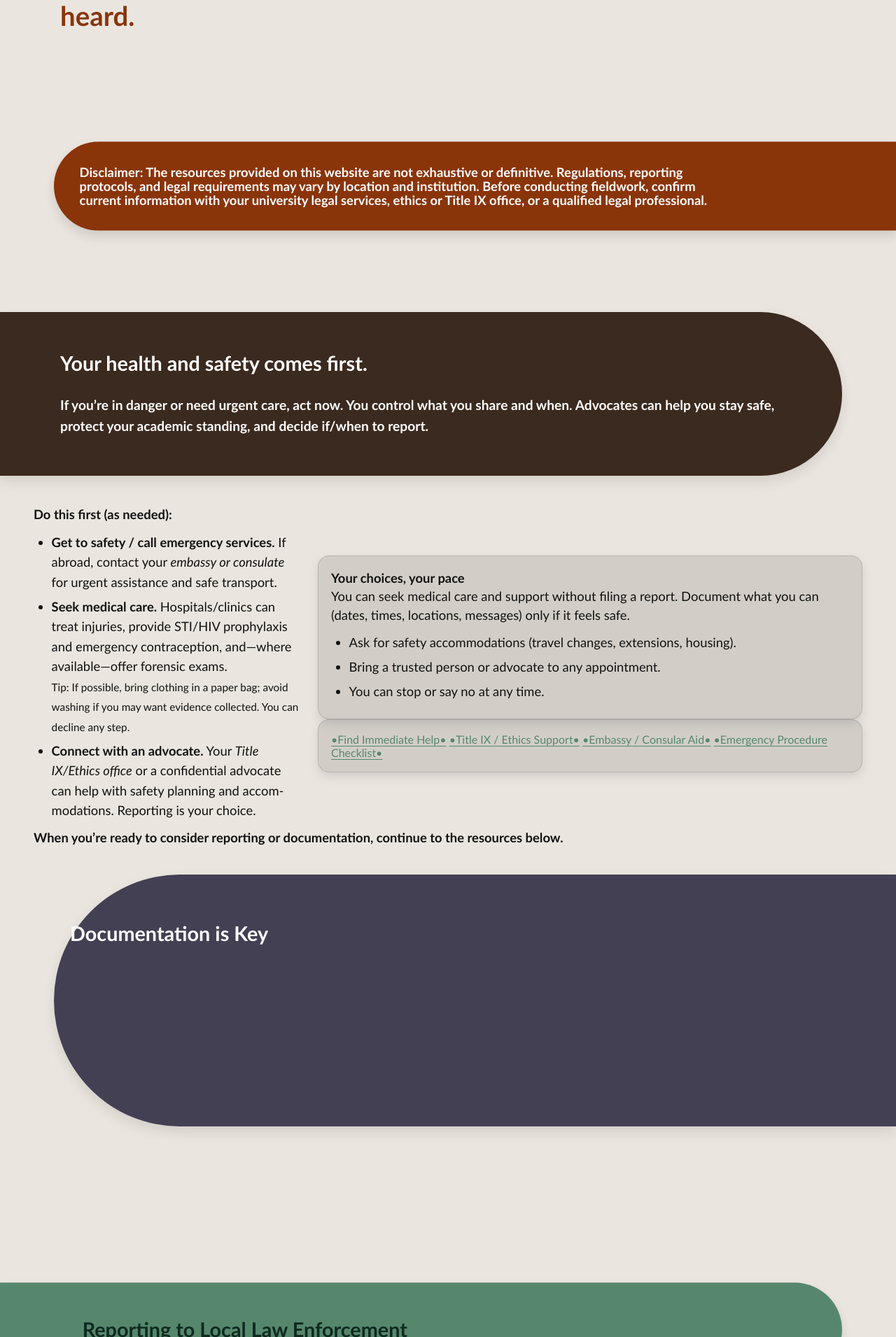
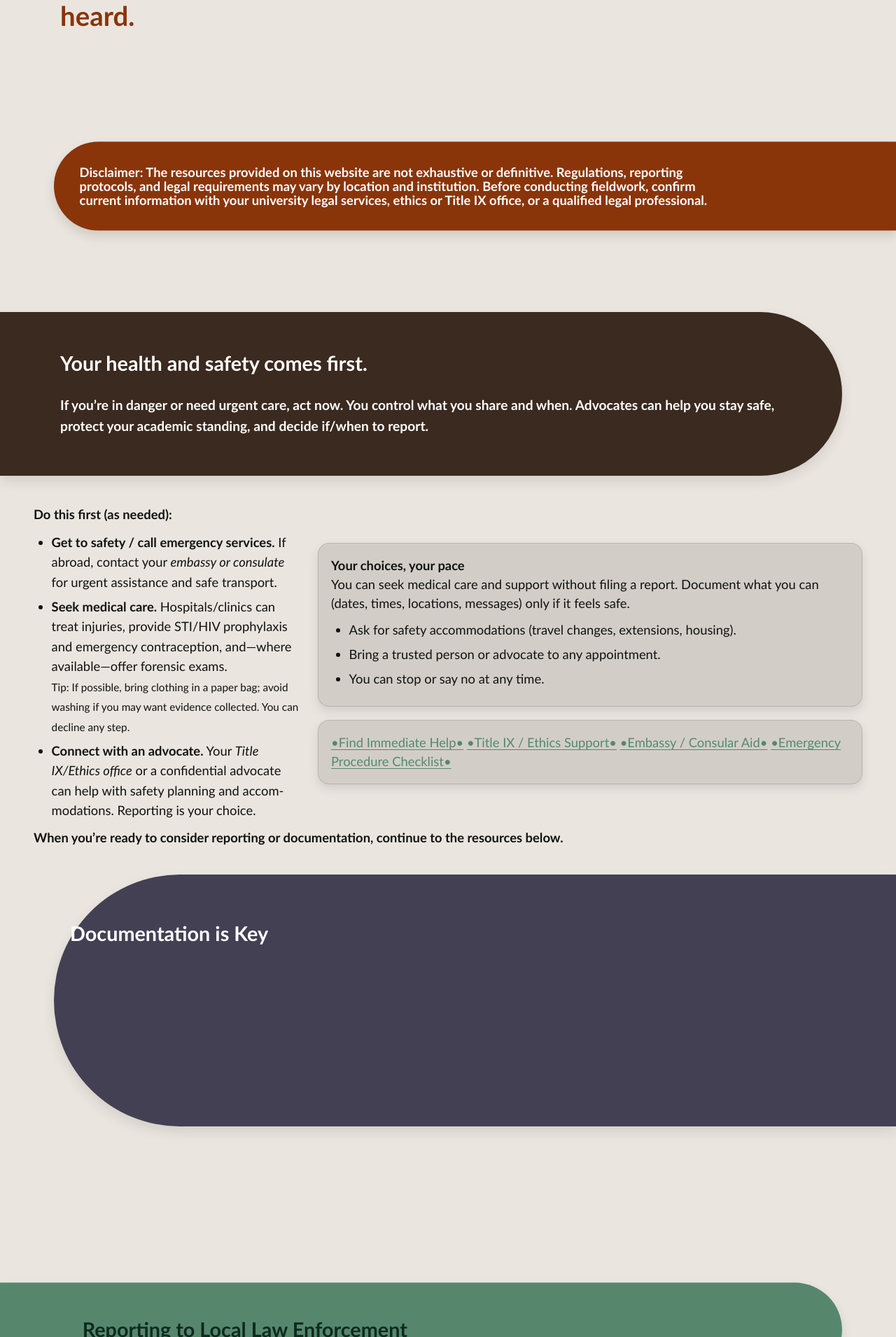
Before and after one commit to AnthroSafetyWarrior/GoldenTrowelProject, a Jekyll site: the page built from _pages/reporting.html, in a window 1280 px wide. Shown: the part 804-2715 px from the top of the page at 70% size. Built offline with Jekyll 4.4.1, drawn with Linux system fonts in a browser that asks for light colours.

Commit message:
updating name

```diff
--- a/_pages/reporting.html
+++ b/_pages/reporting.html
@@ -58,13 +58,10 @@ hero_tint: .40                        # optional (0–1: higher = more maroon ov
         <li>You can stop or say no at any time.</li>
       </ul>
     </article>
-
+<br>
 <article class="card card--glass">
       <!-- Quick links (update hrefs to your routes) -->
-        <a class="btn" href="/support.html#immediate-help">•Find Immediate Help•</a>
-        <a class="btn" href="/titleIX.html#support">•Title IX / Ethics Support•</a>
-        <a class="btn" href="/support.html#embassy">•Embassy / Consular Aid•</a>
-        <a class="btn" href="/reporting.html#emergency-procedure">•Emergency Procedure Checklist•</a>
+       <p><a class="btn" href="/support.html#immediate-help">•Find Immediate Help•</a>  <a class="btn" href="/titleIX.html#support">•Title IX / Ethics Support•</a>  <a class="btn" href="/support.html#embassy">•Embassy / Consular Aid•</a>  <a class="btn" href="/reporting.html#emergency-procedure">•Emergency Procedure Checklist•</a></p>
  </article>
   </div>
   </div>
```
